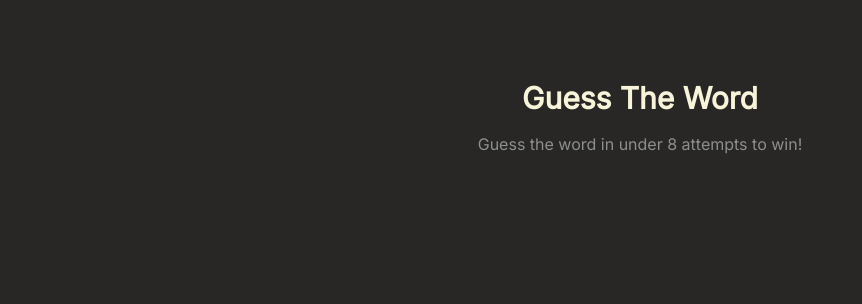
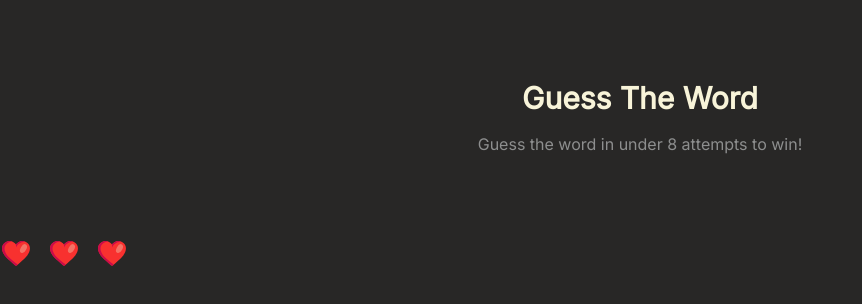
Before and after one commit to Syntrice/assembly-endgame, a React (Vite) app: page / in a window 1280 px wide. Shown: the top 304 px of the page, without its empty margins (0-862 px from the left). Built offline with nearby package versions, Linux system fonts and the light colour scheme.

Commit message:
feat: Start implementing life indicator component

```diff
--- a/src/App.tsx
+++ b/src/App.tsx
@@ -1,9 +1,11 @@
 import Header from "./components/header/Header";
+import LifeIndicator from "./components/life-indicator/LifeIndicator";
 
 export default function App() {
     return (
         <>
             <Header />
+            <LifeIndicator />
         </>
     )
 }
--- /dev/null
+++ b/src/components/life-indicator/LifeIndicator.tsx
@@ -0,0 +1,9 @@
+export default function LifeIndicator() {
+    return(
+        <ul className="flex gap-4">
+            <li><svg xmlns="http://www.w3.org/2000/svg" width="32" height="32" viewBox="0 0 32 32"><g fill="none"><path fill="#f8312f" d="M6 6c4.665-2.332 8.5.5 10 2.5c1.5-2 5.335-4.832 10-2.5c6 3 4.5 10.5 0 15c-2.196 2.196-6.063 6.063-8.891 8.214a1.764 1.764 0 0 1-2.186-.041C12.33 27.08 8.165 23.165 6 21C1.5 16.5 0 9 6 6"/><path fill="#ca0b4a" d="M16 8.5v3.05c1.27-2.685 4.425-6.27 9.658-5.713c-4.51-2.03-8.195.712-9.658 2.663m-4.054-2.963C10.26 4.95 8.225 4.887 6 6C0 9 1.5 16.5 6 21c2.165 2.165 6.33 6.08 8.923 8.173a1.764 1.764 0 0 0 2.186.04q.381-.29.785-.618c-2.854-2.143-6.86-5.519-9.035-7.462c-4.957-4.431-6.61-11.815 0-14.769a9.7 9.7 0 0 1 3.087-.827"/><ellipse cx="23.477" cy="12.594" fill="#f37366" rx="2.836" ry="4.781" transform="rotate(30 23.477 12.594)"/></g></svg></li>
+            <li><svg xmlns="http://www.w3.org/2000/svg" width="32" height="32" viewBox="0 0 32 32"><g fill="none"><path fill="#f8312f" d="M6 6c4.665-2.332 8.5.5 10 2.5c1.5-2 5.335-4.832 10-2.5c6 3 4.5 10.5 0 15c-2.196 2.196-6.063 6.063-8.891 8.214a1.764 1.764 0 0 1-2.186-.041C12.33 27.08 8.165 23.165 6 21C1.5 16.5 0 9 6 6"/><path fill="#ca0b4a" d="M16 8.5v3.05c1.27-2.685 4.425-6.27 9.658-5.713c-4.51-2.03-8.195.712-9.658 2.663m-4.054-2.963C10.26 4.95 8.225 4.887 6 6C0 9 1.5 16.5 6 21c2.165 2.165 6.33 6.08 8.923 8.173a1.764 1.764 0 0 0 2.186.04q.381-.29.785-.618c-2.854-2.143-6.86-5.519-9.035-7.462c-4.957-4.431-6.61-11.815 0-14.769a9.7 9.7 0 0 1 3.087-.827"/><ellipse cx="23.477" cy="12.594" fill="#f37366" rx="2.836" ry="4.781" transform="rotate(30 23.477 12.594)"/></g></svg></li>
+            <li><svg xmlns="http://www.w3.org/2000/svg" width="32" height="32" viewBox="0 0 32 32"><g fill="none"><path fill="#f8312f" d="M6 6c4.665-2.332 8.5.5 10 2.5c1.5-2 5.335-4.832 10-2.5c6 3 4.5 10.5 0 15c-2.196 2.196-6.063 6.063-8.891 8.214a1.764 1.764 0 0 1-2.186-.041C12.33 27.08 8.165 23.165 6 21C1.5 16.5 0 9 6 6"/><path fill="#ca0b4a" d="M16 8.5v3.05c1.27-2.685 4.425-6.27 9.658-5.713c-4.51-2.03-8.195.712-9.658 2.663m-4.054-2.963C10.26 4.95 8.225 4.887 6 6C0 9 1.5 16.5 6 21c2.165 2.165 6.33 6.08 8.923 8.173a1.764 1.764 0 0 0 2.186.04q.381-.29.785-.618c-2.854-2.143-6.86-5.519-9.035-7.462c-4.957-4.431-6.61-11.815 0-14.769a9.7 9.7 0 0 1 3.087-.827"/><ellipse cx="23.477" cy="12.594" fill="#f37366" rx="2.836" ry="4.781" transform="rotate(30 23.477 12.594)"/></g></svg></li>
+        </ul>
+    )
+}
```
